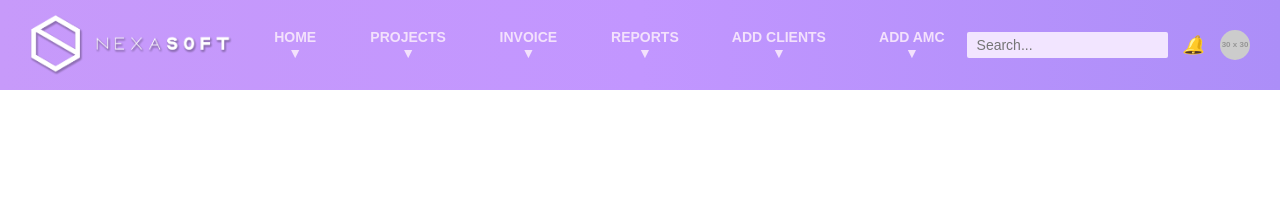
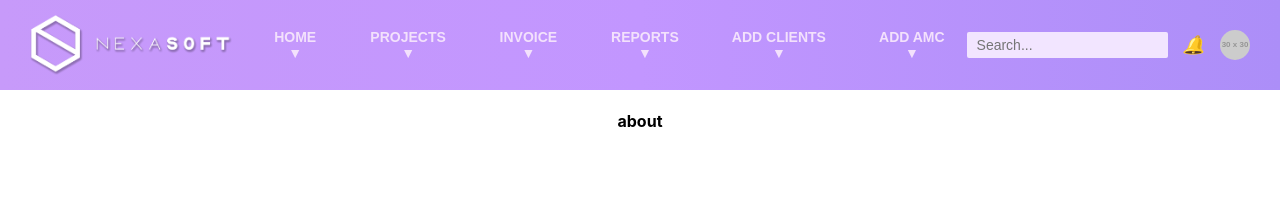
Before and after one commit to nadun097/Final_frontend, a React (Create React App) app in the folder kdj2-app/: page /about in a window 1280 px wide. Shown: the top 201 px of the page. Built offline with nearby package versions, Linux system fonts and the light colour scheme.

Commit message:
route is successful

```diff
--- a/kdj2-app/src/About.js
+++ b/kdj2-app/src/About.js
@@ -1,7 +1,9 @@
 import React from "react";
 
 export default function About() {
-  return <div>
-
-  </div>;
+  return (
+    <div>
+      <h4>about</h4>
+    </div>
+  );
 }
--- a/kdj2-app/src/App.js
+++ b/kdj2-app/src/App.js
@@ -4,21 +4,17 @@ import "./App.css";
 import Header from "./component/Header.js";
 import About from "./About.js";
 import TrInterface from "./TrInterface.js";
-import { BrowserRouter as Router, Route, Switch } from "react-router-dom";
+import { BrowserRouter as Router, Route, Routes } from "react-router-dom";
 
 function App() {
   return (
     <Router>
       <div className="App">
         <Header />
-        <Switch>
-          <Route exact path="/">
-            <TrInterface />
-          </Route>
-          <Route path="/about">
-            <About />
-          </Route>
-        </Switch>
+        <Routes>
+          <Route exact path="/" element={<TrInterface />} />
+          <Route path="/about" element={<About />} />
+        </Routes>
       </div>
     </Router>
   );
--- a/kdj2-app/src/TrInterface.js
+++ b/kdj2-app/src/TrInterface.js
@@ -3,7 +3,7 @@ import React from 'react'
 export default function TrInterface() {
   return (
     <div>
-
+      <h4>interface</h4>
     </div>
   )
 }
```
